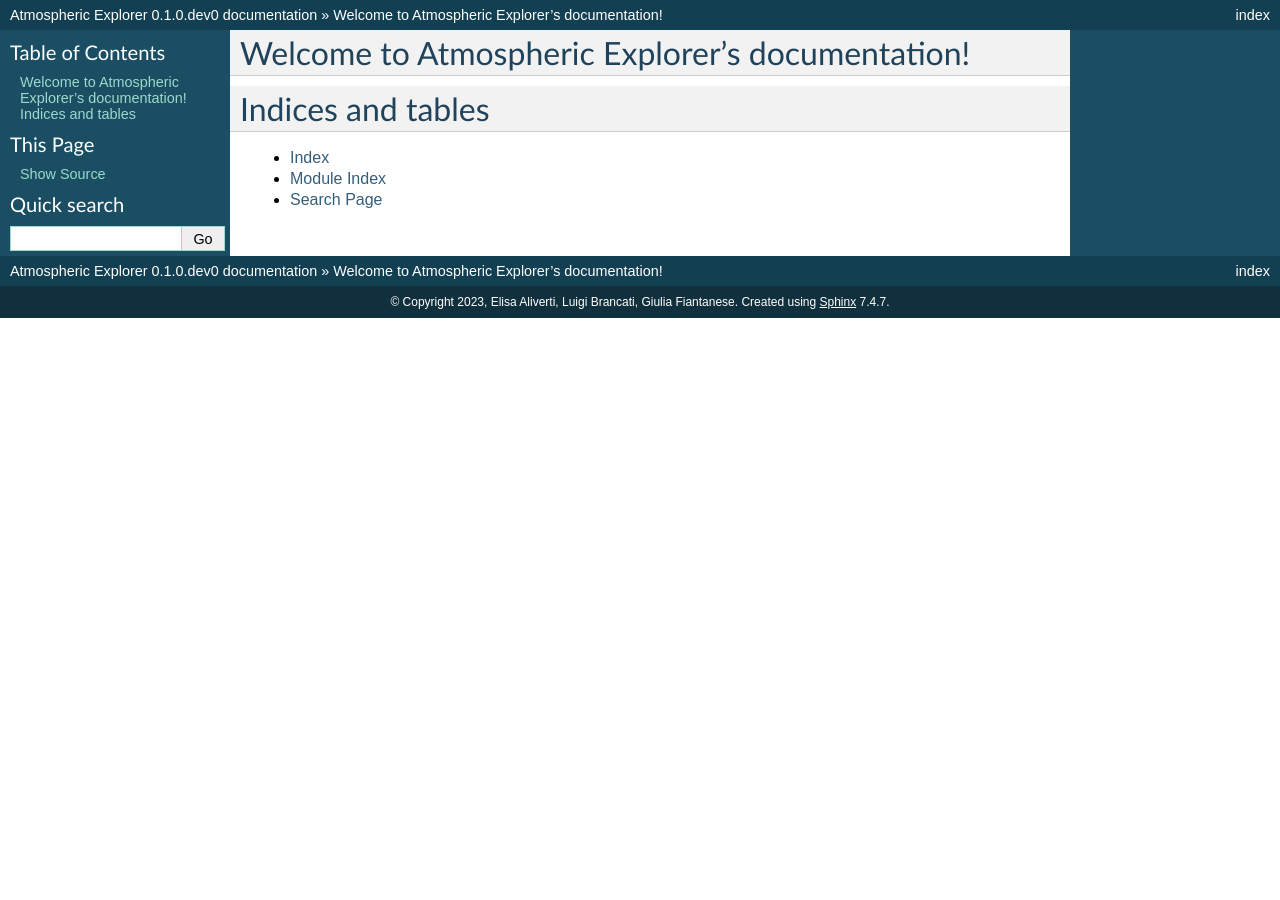
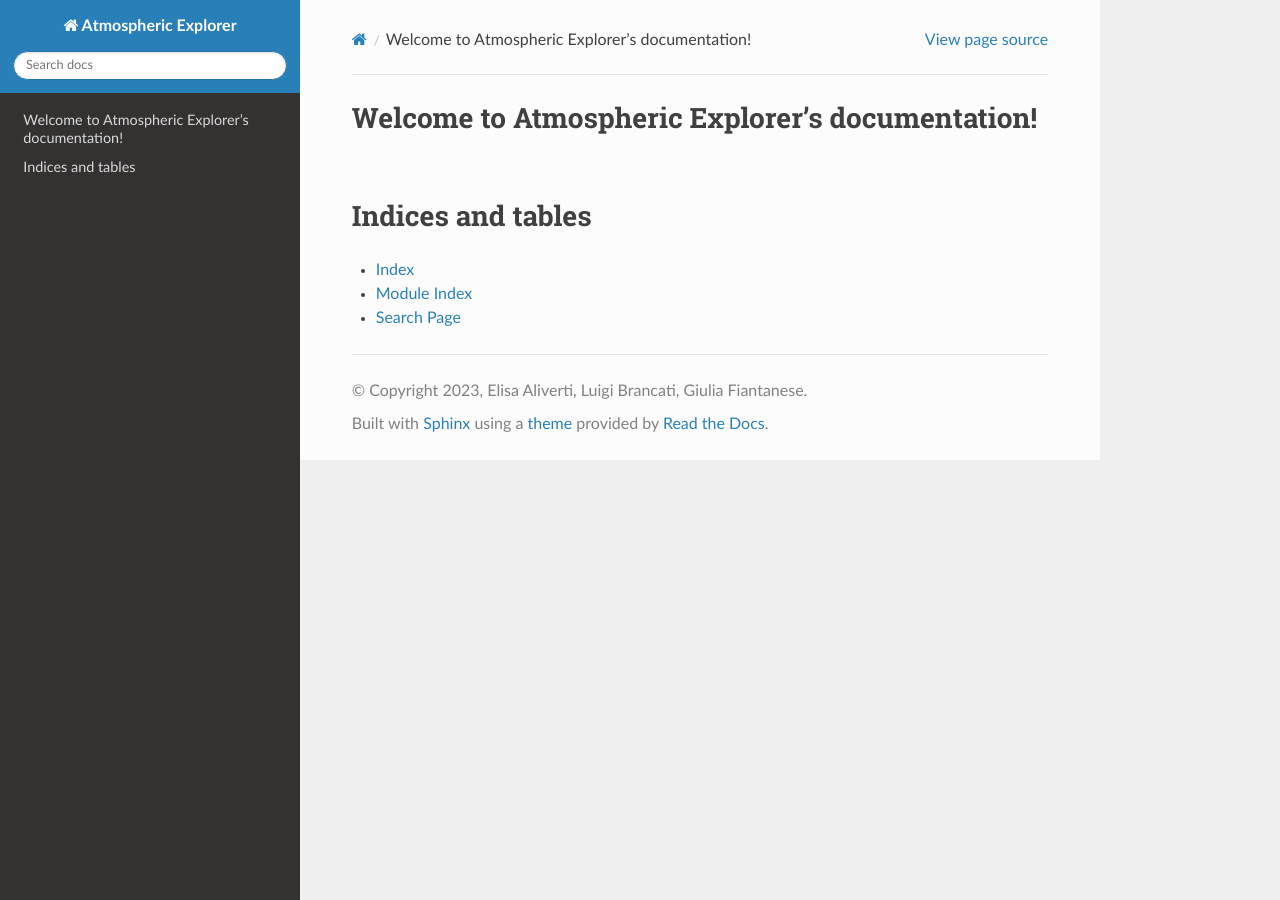
Before and after one commit to ECMWFCode4Earth/atmospheric-explorer, a Sphinx documentation site: the page built from documentation/source/index.rst, in a window 1280 px wide. Built offline with Sphinx 7.4.7 and the Read the Docs theme 2.0.0, drawn with Linux system fonts in a browser that asks for light colours.

Commit message:
Changed docs theme

```diff
--- a/dev-requirements.txt
+++ b/dev-requirements.txt
@@ -7,3 +7,4 @@ pydocstyle~=6.3.0
 pytest-cov~=4.1
 pytest-mock~=3.11
 Sphinx~=7.2.5
+sphinx-rtd-theme~=1.3.0
--- a/documentation/source/conf.py
+++ b/documentation/source/conf.py
@@ -34,6 +34,6 @@ exclude_patterns = []
 # -- Options for HTML output -------------------------------------------------
 # https://www.sphinx-doc.org/en/master/usage/configuration.html#options-for-html-output
 
-html_theme = "classic"
+html_theme = "sphinx_rtd_theme"
 html_static_path = ["_static"]
 html_css_files = ["custom.css"]
```
